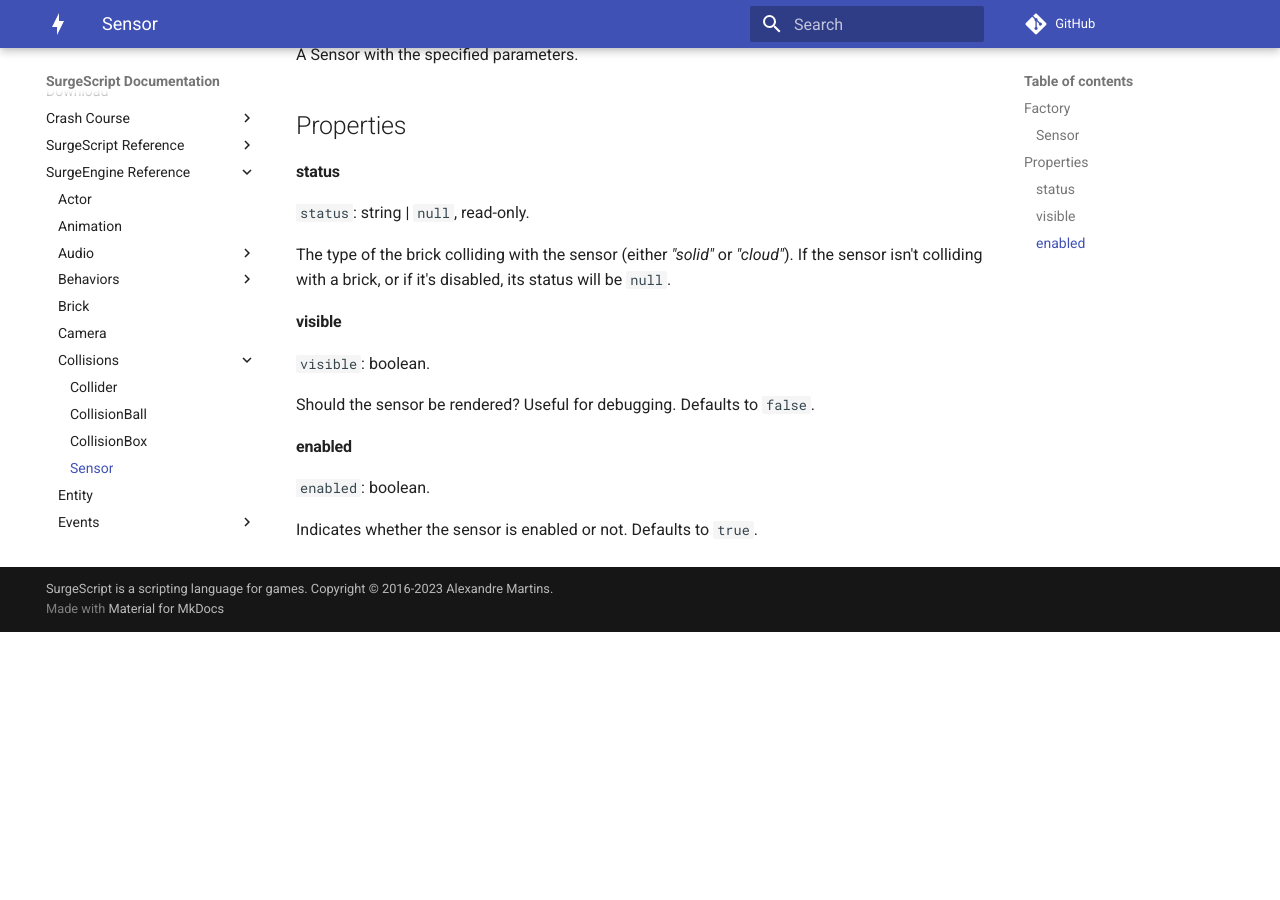
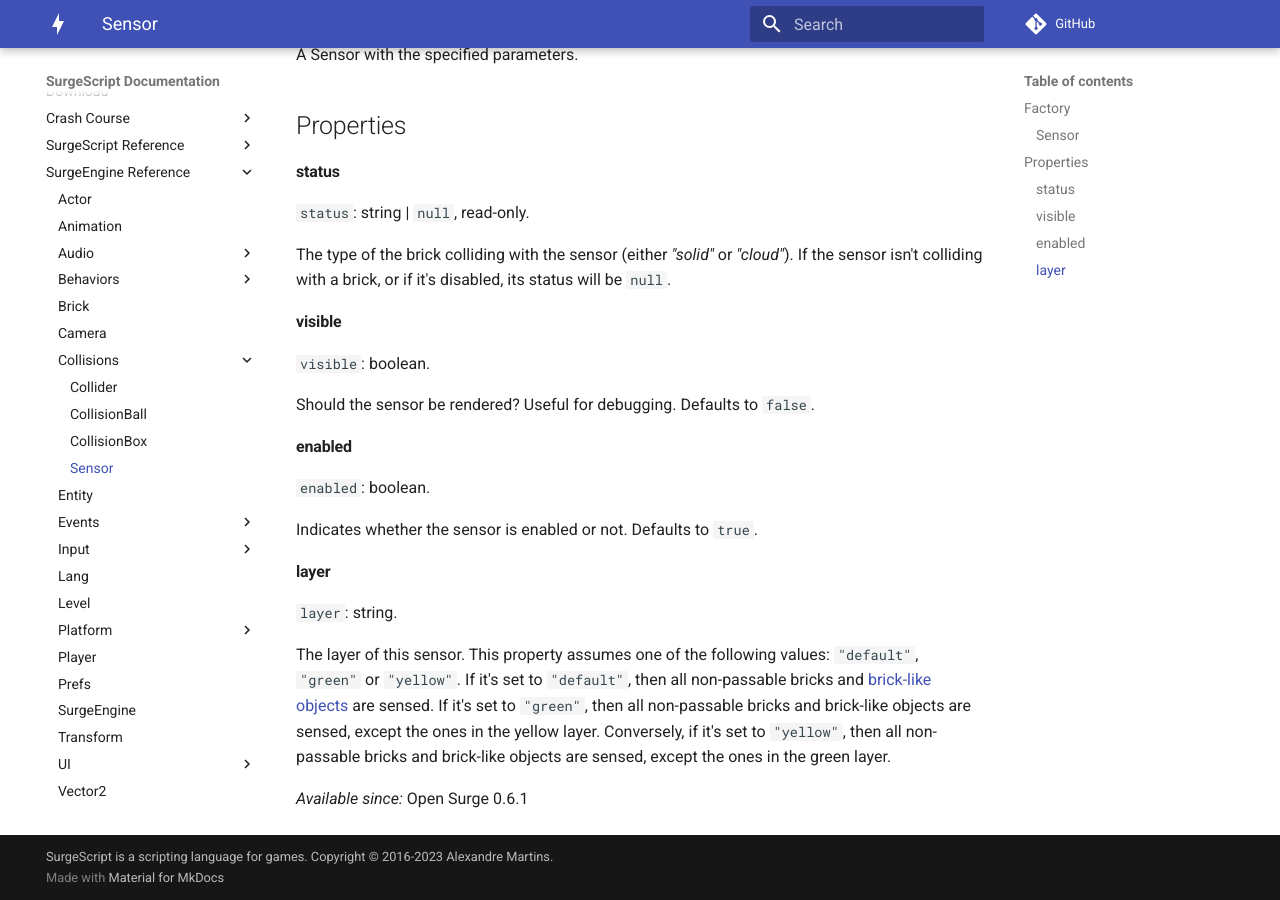
Before and after one commit to alemart/surgescript, an MkDocs documentation site: the page built from docs/engine/sensor.md, in a window 1280 px wide and 900 px high, scrolled down 1147 px. Built offline with MkDocs 1.6.1 and Material for MkDocs 9.7.7, drawn with Linux system fonts in a browser that asks for light colours; comment, search, counter and statistics services are not loaded; before the commit the page ends 1779 px from its top, so only the background shows below that.

Commit message:
Docs: add property Sensor.layer

```diff
--- a/docs/engine/sensor.md
+++ b/docs/engine/sensor.md
@@ -69,3 +69,11 @@ Should the sensor be rendered? Useful for debugging. Defaults to `false`.
 `enabled`: boolean.
 
 Indicates whether the sensor is enabled or not. Defaults to `true`.
+
+#### layer
+
+`layer`: string.
+
+The layer of this sensor. This property assumes one of the following values: `"default"`, `"green"` or `"yellow"`. If it's set to `"default"`, then all non-passable bricks and [brick-like objects](/engine/brick) are sensed. If it's set to `"green"`, then all non-passable bricks and brick-like objects are sensed, except the ones in the yellow layer. Conversely, if it's set to `"yellow"`, then all non-passable bricks and brick-like objects are sensed, except the ones in the green layer.
+
+*Available since:* Open Surge 0.6.1
```
